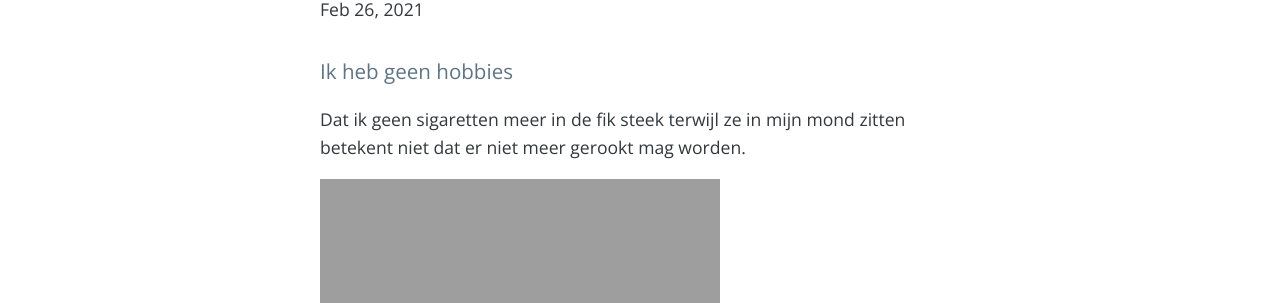
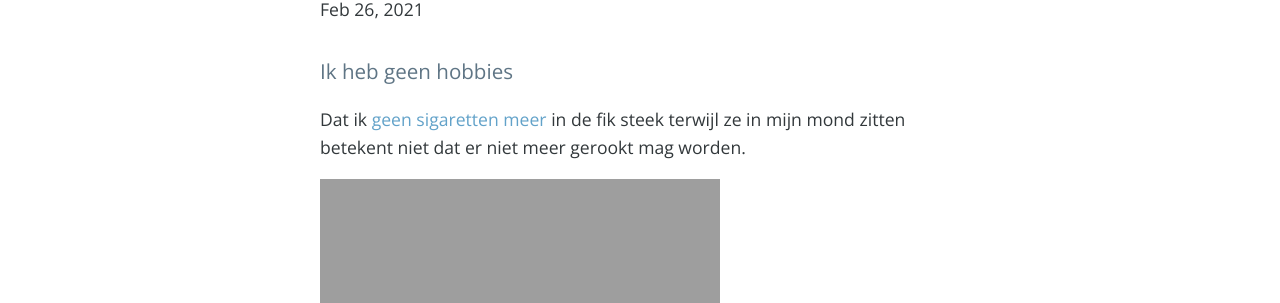
Before and after one commit to fprisse/Weblog, a Jekyll site: the page built from _posts/2021-02-27-pizza_en_rook.md, in a window 1280 px wide. Shown: the part 404-707 px from the top of the page. Built offline with Jekyll 4.4.1, drawn with Linux system fonts in a browser that asks for light colours; nearby versions of some CDN libraries; comment, search, counter and statistics services are not loaded; some of the changed lines change nothing that is shown.

Commit message:
te vroeg

```diff
--- a/_posts/2021-02-27-pizza_en_rook.md
+++ b/_posts/2021-02-27-pizza_en_rook.md
@@ -6,7 +6,7 @@ categories:
 ---
 ### Ik heb geen hobbies
 
-Dat ik geen sigaretten meer in de fik steek terwijl ze in mijn mond zitten betekent niet dat er niet meer gerookt mag worden.
+Dat ik [geen sigaretten meer]({{ site.url }}/roken/) in de fik steek terwijl ze in mijn mond zitten betekent niet dat er niet meer gerookt mag worden.
 
 ![rookoven]({{ site.url }}/assets/rookoven.png)
 
```
Also changed, not shown: 1 other file.
